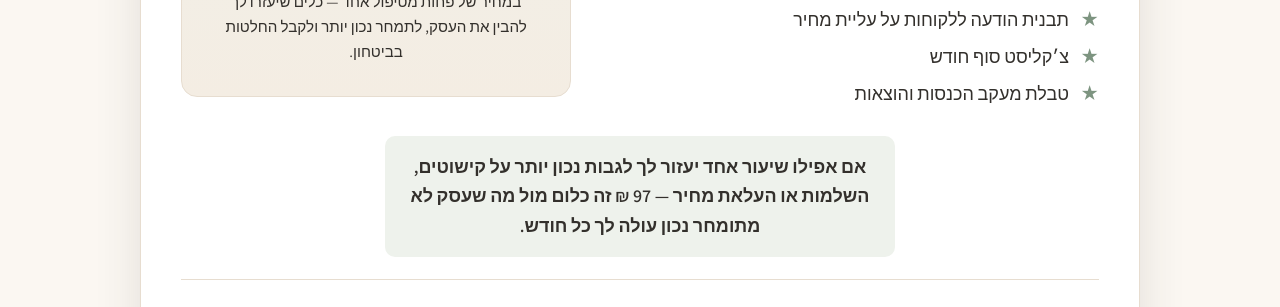
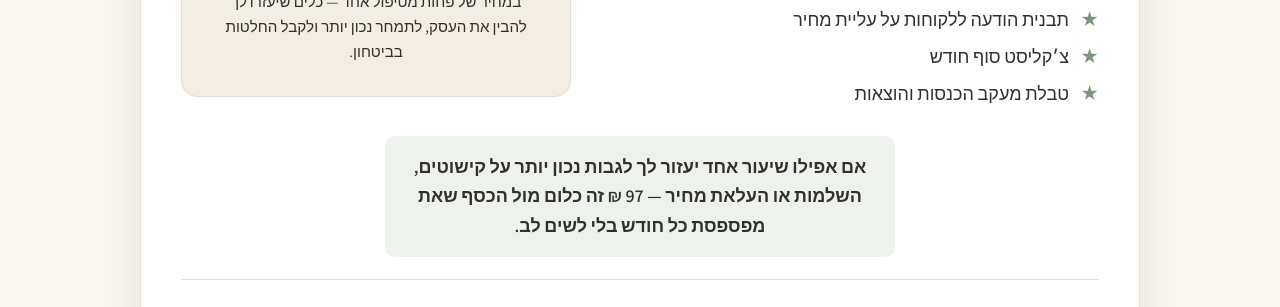
Before and after one commit to yuvalmosh13/profit-boost, a React (Vite) app: page / in a window 1280 px wide. Shown: the part 8480-8787 px from the top of the page. Built offline with nearby package versions, Linux system fonts and the light colour scheme.

Commit message:
Smoother phrasing for offer no-brainer line
Co-Authored-By: Claude Haiku 4.5 <noreply@anthropic.com>

```diff
--- a/src/components/Offer.jsx
+++ b/src/components/Offer.jsx
@@ -71,7 +71,7 @@ export default function Offer() {
           {/* No-brainer line */}
           <p className="offer-card__nobrainer">
             אם אפילו שיעור אחד יעזור לך לגבות נכון יותר על קישוטים, השלמות או
-            העלאת מחיר — 97 ₪ זה כלום מול מה שעסק לא מתומחר נכון עולה לך כל חודש.
+            העלאת מחיר — 97 ₪ זה כלום מול הכסף שאת מפספסת כל חודש בלי לשים לב.
           </p>
 
           {/* Reasons */}
```
